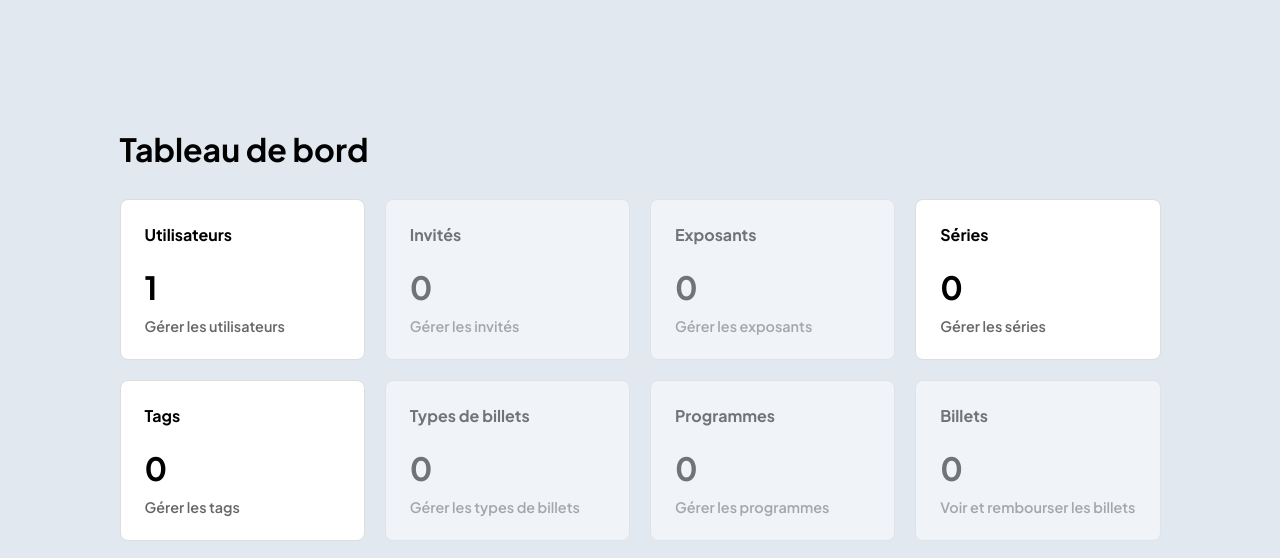
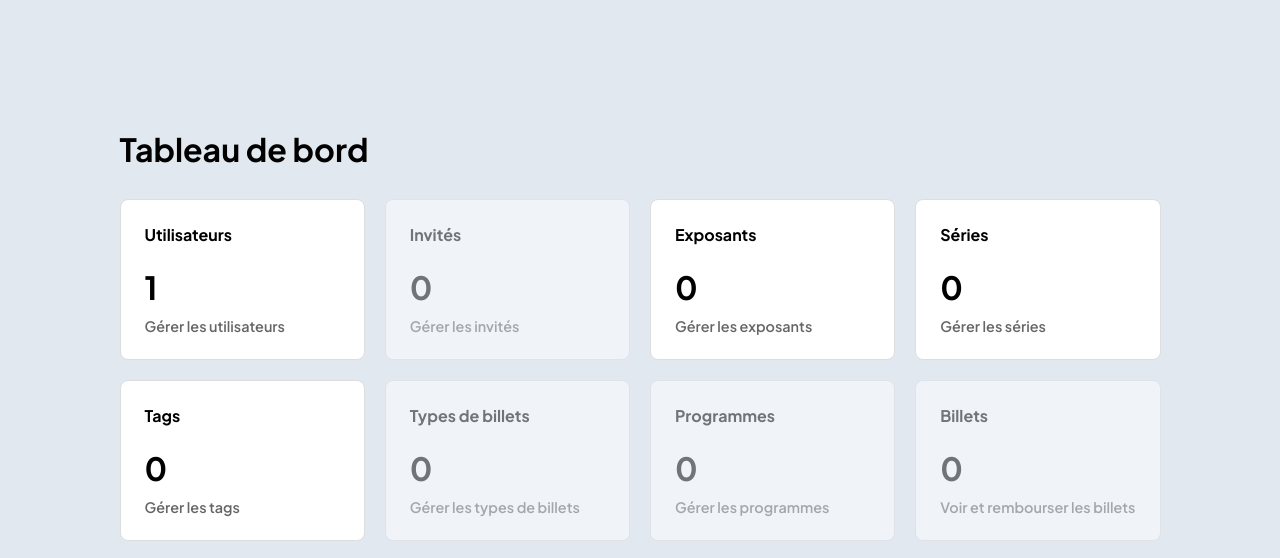
Before and after one commit to Lola-Lfc/Festindieval, a Laravel app: page /admin in a window 1280 px wide. Shown: the part 152-710 px from the top of the page. Run offline with Laravel 12, Linux system fonts and the light colour scheme; a user stored in the database is signed in; data comes from the database, SQL or seed files in the repository; data that the repository does not hold is empty.

Commit message:
Dashboard enabling exposant tab

```diff
--- a/SiteWeb/resources/views/Admin/dashboard.blade.php
+++ b/SiteWeb/resources/views/Admin/dashboard.blade.php
@@ -20,11 +20,11 @@
             <span>Gérer les invités</span>
         </div>
 
-        <div class="stat-card disabled">
+        <a href="{{ route('admin.exposants.index') }}" class="stat-card">
             <h2>Exposants</h2>
             <strong>{{ $exposantsCount }}</strong>
             <span>Gérer les exposants</span>
-        </div>
+        </a>
 
         <a href="{{ route('admin.series.index') }}" class="stat-card">
             <h2>Séries</h2>
```
